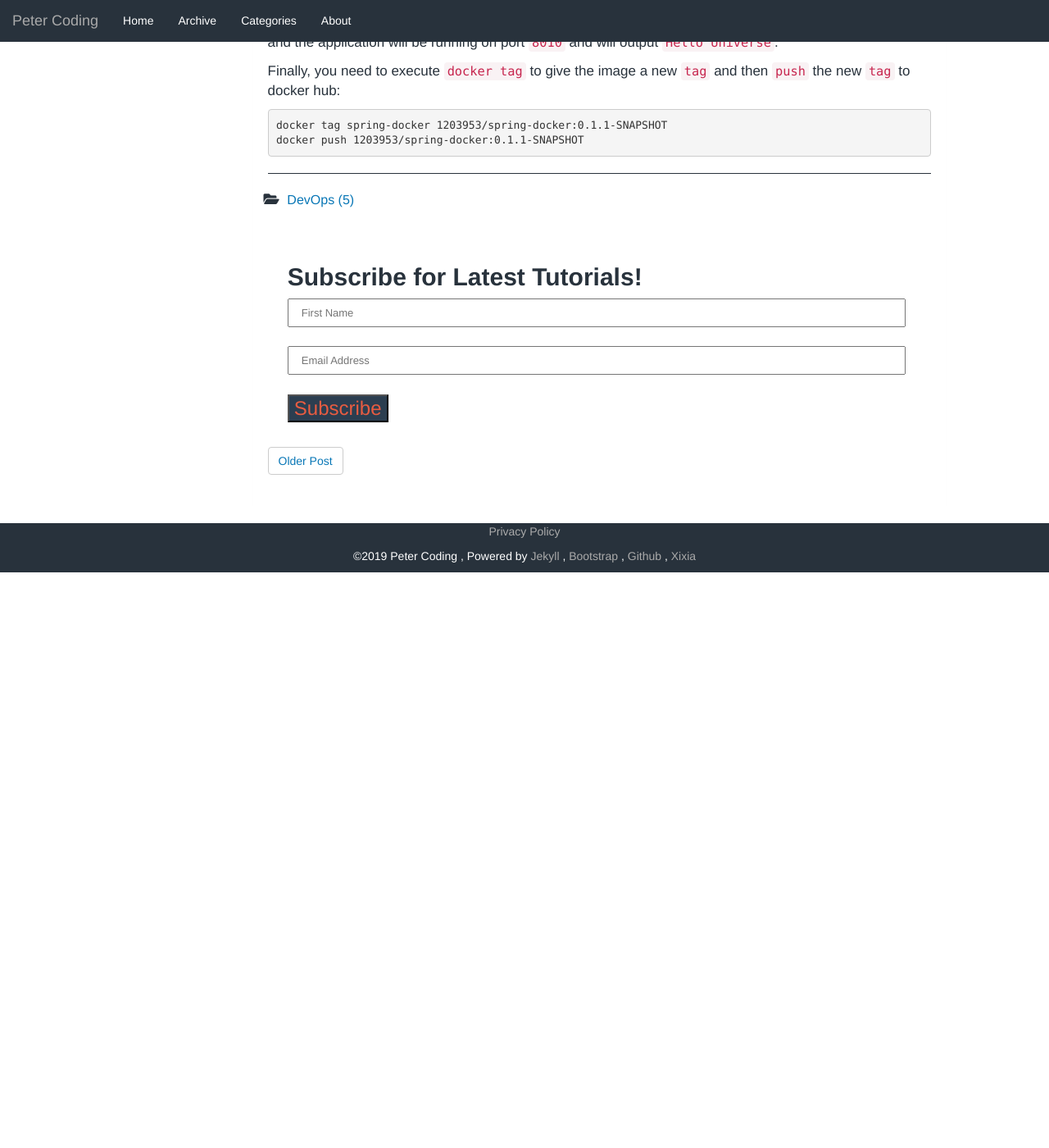
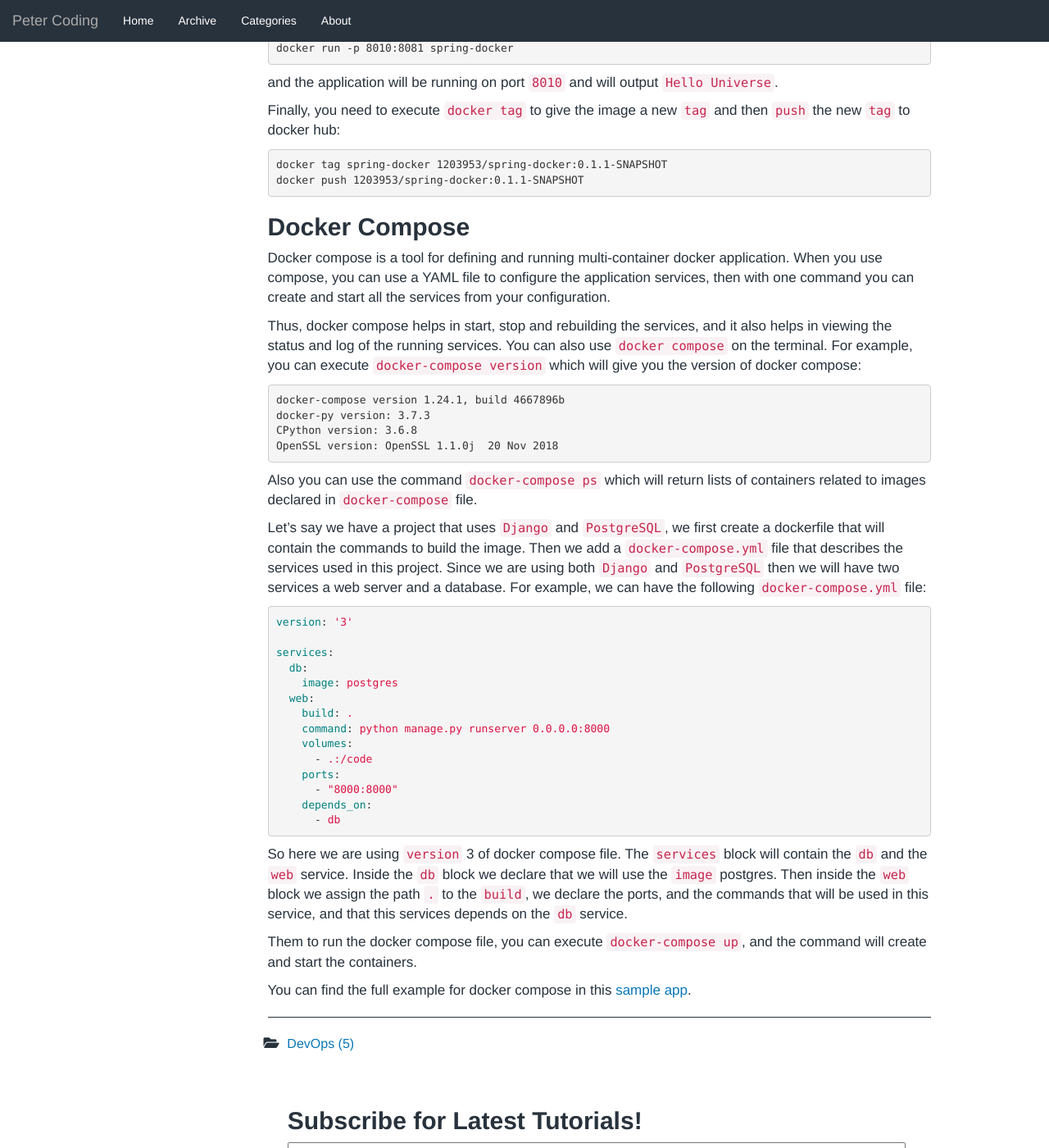
Before and after one commit to aximilli1212/peterhdd.github.io, a Jekyll site: the page built from _posts/2019-11-30-building-a-docker-container.md, in a window 1280 px wide and 1400 px high, scrolled down 9582 px. Shown: the whole window at 82% size. Built offline with Jekyll 4.4.1, drawn with Linux system fonts in a browser that asks for light colours; nearby versions of some CDN libraries; comment, search, counter and statistics services are not loaded; before the commit the page ends 10280 px from its top, so only the background shows below that; some of the changed text lies outside the part shown.

Commit message:
update post

````diff
--- a/_posts/2019-11-30-building-a-docker-container.md
+++ b/_posts/2019-11-30-building-a-docker-container.md
@@ -2,7 +2,7 @@
 layout: post
 comments: true
 title: Building a Docker Container
-description: In this guide we will build a container, explain what is docker, docker compose, docker hub, dockerfile and use a spring boot project in docker.
+description: In this guide we will build a docker container, explain what is docker, compose, docker hub, dockerfile and use a spring boot project in docker.
 ids: 11
 category: DevOps
 ---
@@ -198,8 +198,8 @@ Below are the most used commands:
 - `RUN`, which is used to execute commands when building the image
 - `ADD`, copies new files, directories or remote file URLs from <src> and adds them to the filesystem of the image
 - `ENV`, sets the environment variable
-- `CMD`, which is used for executing commands when building a new container
-- `ENTRYPOINT`, allows you to configure a container that will run as an executable
+- `CMD [“executable”, “arg1”, “arg2”]`, which is used for executing commands when building a new container, which can be overridden by passing arguments in `docker run`
+- `ENTRYPOINT [“executable”, “arg1”, “arg2”]`, allows you to configure a container that will run as an executable, which cannot be overridden.
 - `VOLUME`, creates a directory mount point to access and store persistent data
 - `COPY`, copies files and directories to the container
 - `ARG`, defines a variable to pass to Docker at build-time
@@ -286,3 +286,42 @@ Finally, you need to execute `docker tag` to give the image a new `tag` and then
 docker tag spring-docker 1203953/spring-docker:0.1.1-SNAPSHOT
 docker push 1203953/spring-docker:0.1.1-SNAPSHOT
 ```
+## Docker Compose
+
+Docker compose is a tool for defining and running multi-container docker application. When you use compose, you can use a YAML file to configure the application services, then with one command you can create and start all the services from your configuration.
+
+Thus, docker compose helps in start, stop and rebuilding the services, and it also helps in viewing the status and log of the running services. You can also use `docker compose` on the terminal. For example, you can execute `docker-compose version` which will give you the version of docker compose:
+
+```
+docker-compose version 1.24.1, build 4667896b
+docker-py version: 3.7.3
+CPython version: 3.6.8
+OpenSSL version: OpenSSL 1.1.0j  20 Nov 2018
+```
+
+Also you can use the command `docker-compose ps` which will return lists of containers related to images declared in `docker-compose` file.
+
+Let's say we have a project that uses `Django` and `PostgreSQL`, we first create a dockerfile that will contain the commands to build the image. Then we add a `docker-compose.yml` file that describes the services used in this project. Since we are using both `Django` and `PostgreSQL` then we will have two services a web server and a database. For example, we can have the following `docker-compose.yml` file:
+
+```yaml
+version: '3'
+
+services:
+  db:
+    image: postgres
+  web:
+    build: .
+    command: python manage.py runserver 0.0.0.0:8000
+    volumes:
+      - .:/code
+    ports:
+      - "8000:8000"
+    depends_on:
+      - db
+```
+
+So here we are using `version` 3 of docker compose file. The `services` block will contain the `db` and the `web` service. Inside the `db` block we declare that we will use the `image` postgres. Then inside the `web` block we assign the path `.` to the `build`, we declare the ports, and the commands that will be used in this service, and that this services depends on the `db` service.
+
+Them to run the docker compose file, you can execute `docker-compose up`, and the command will create and start the containers.
+
+You can find the full example for docker compose in this [sample app](https://docs.docker.com/compose/django/).
````
